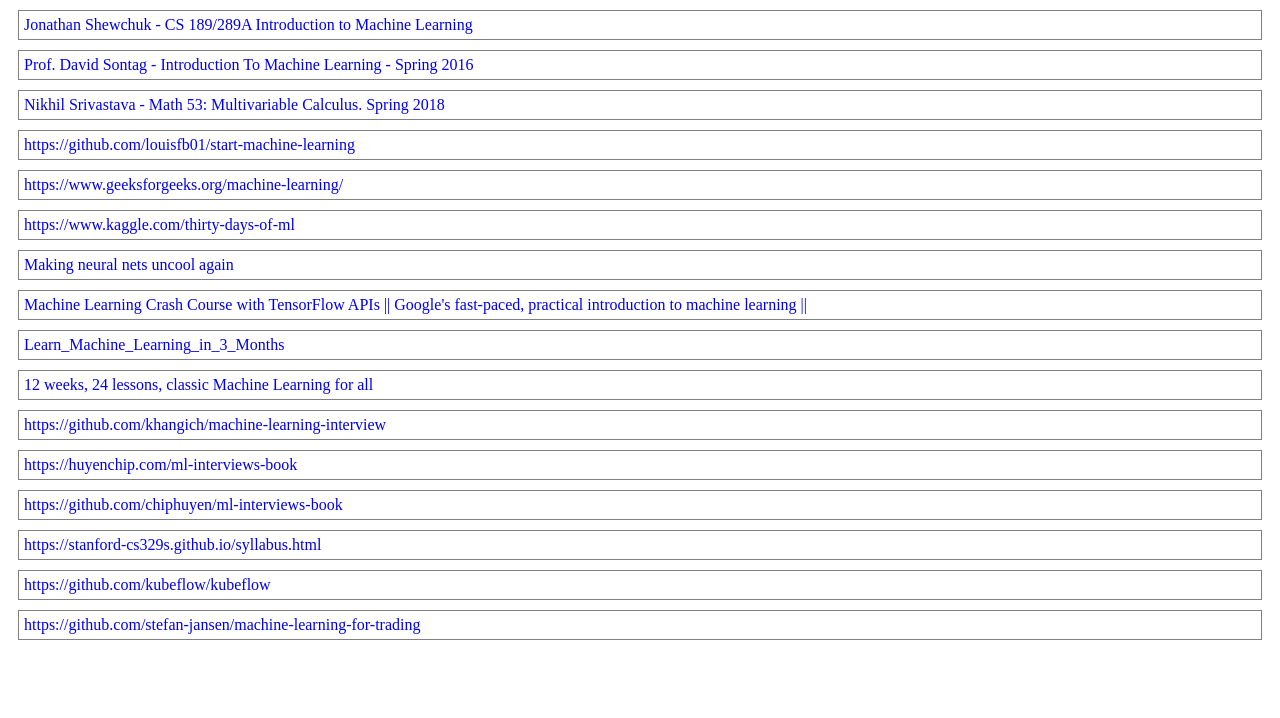
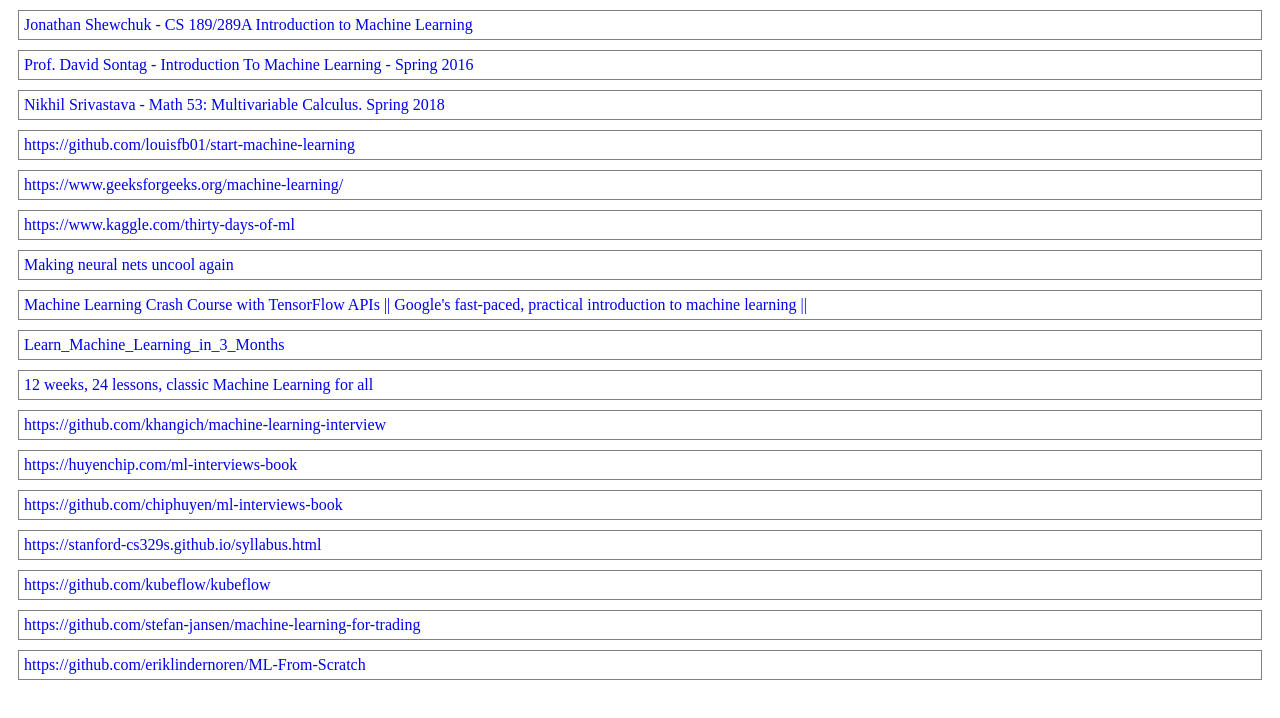
Before and after one commit to lanastasov/ai-2021, a plain HTML site: page index.html in a window 1280 px wide. Drawn offline with Linux system fonts and the light colour scheme.

Commit message:
ml from scratch

```diff
--- a/index.html
+++ b/index.html
@@ -53,6 +53,6 @@
     <a href="https://stanford-cs329s.github.io/syllabus.html">https://stanford-cs329s.github.io/syllabus.html</a>
     <a href="https://github.com/kubeflow/kubeflow">https://github.com/kubeflow/kubeflow</a>
     <a href="https://github.com/stefan-jansen/machine-learning-for-trading">https://github.com/stefan-jansen/machine-learning-for-trading</a>
-
+    <a href="https://github.com/eriklindernoren/ML-From-Scratch">https://github.com/eriklindernoren/ML-From-Scratch</a>
 </body>
 </html>
```
